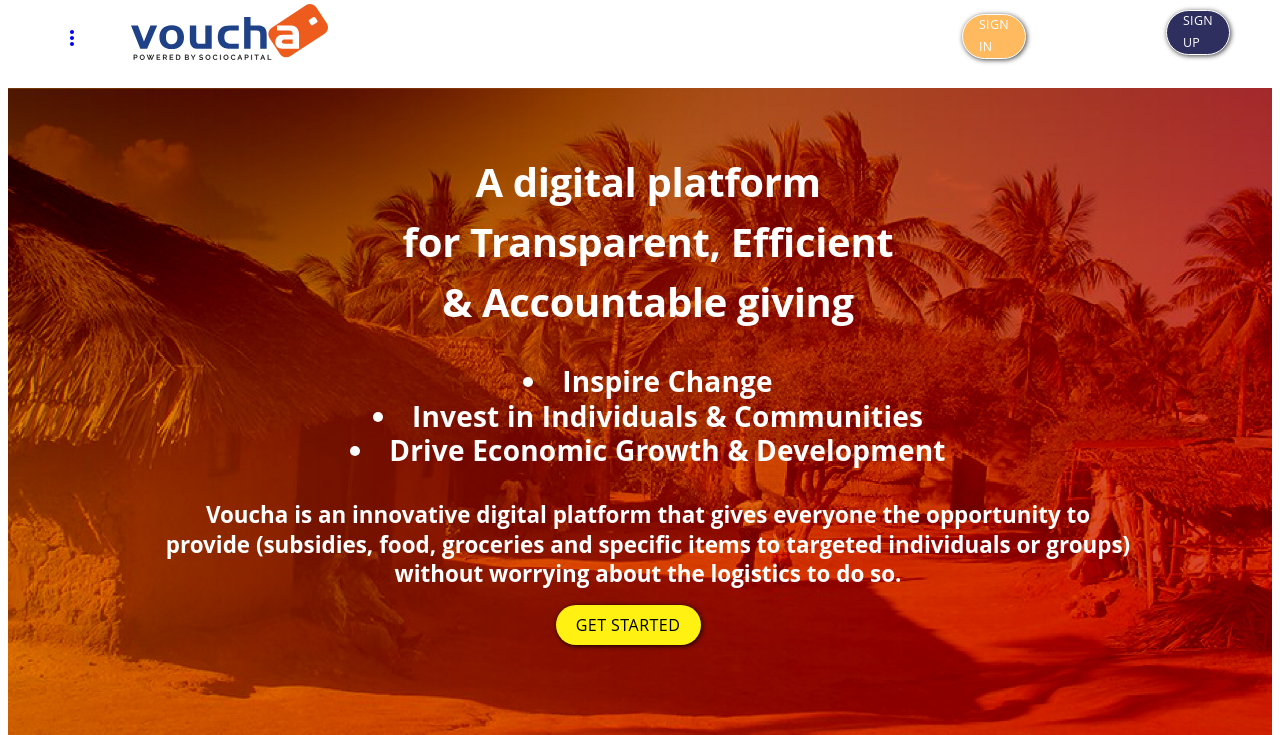
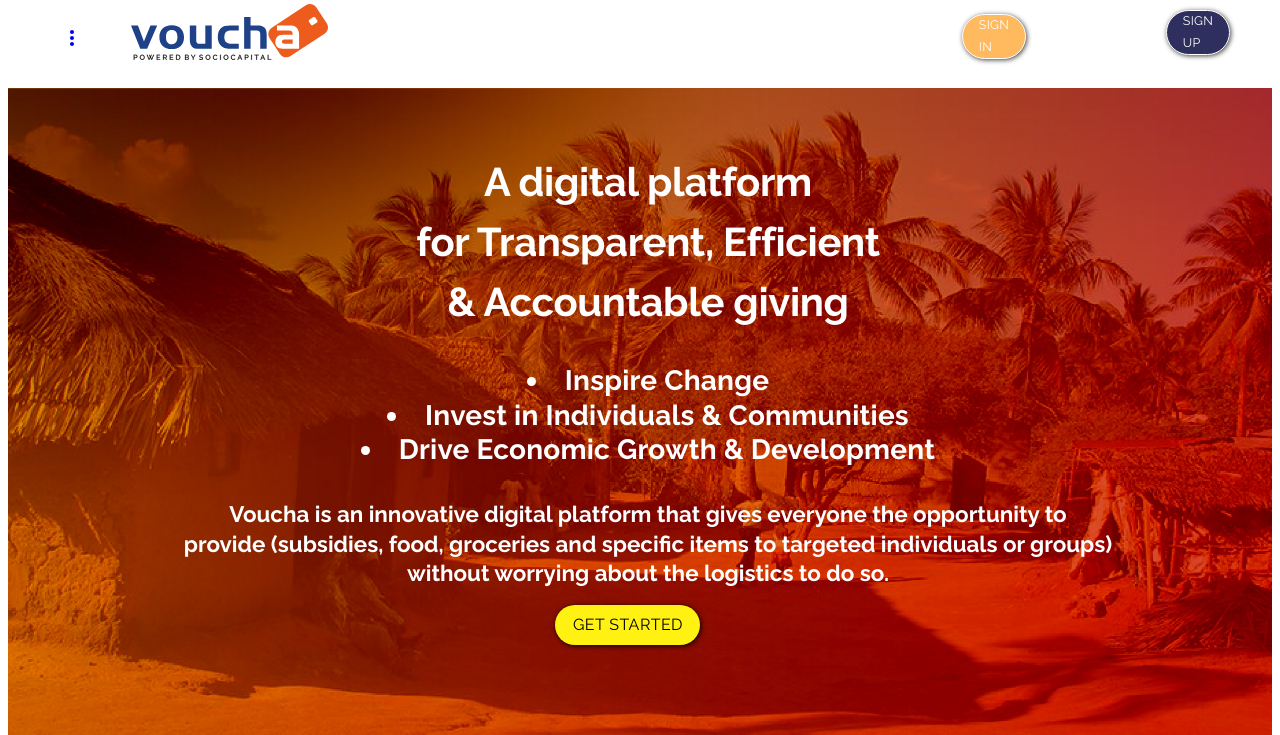
Before and after one commit to amaben2020/voucha, a React (Create React App) app: page / in a window 1280 px wide. Shown: the top 735 px of the page. Built offline with nearby package versions, Linux system fonts and the light colour scheme.

Commit message:
Updated the font style and fontfamily

```diff
--- a/public/index.html
+++ b/public/index.html
@@ -1,15 +1,24 @@
 <!DOCTYPE html>
 <html lang="en">
 	<head>
-    <meta charset="utf-8">
-    <meta name="viewport" content="width=device-width, initial-scale=1, shrink-to-fit=no">
-    <meta name="theme-color" content="#000000">
+		<meta charset="utf-8" />
+		<meta
+			name="viewport"
+			content="width=device-width, initial-scale=1, shrink-to-fit=no"
+		/>
+		<meta name="theme-color" content="#000000" />
 		<!--
       manifest.json provides metadata used when your web app is added to the
       homescreen on Android. See https://developers.google.com/web/fundamentals/engage-and-retain/web-app-manifest/
     -->
-    <link rel="manifest" href="%PUBLIC_URL%/manifest.json">
-    <link rel="shortcut icon" href="%PUBLIC_URL%/favicon.ico">
+		<link rel="manifest" href="%PUBLIC_URL%/manifest.json" />
+		<link rel="shortcut icon" href="%PUBLIC_URL%/favicon.ico" />
+		<link rel="preconnect" href="https://fonts.gstatic.com" />
+		<link rel="preconnect" href="https://fonts.gstatic.com" />
+		<link
+			href="https://fonts.googleapis.com/css2?family=Raleway:ital,wght@0,400;0,600;0,700;0,900;1,700&display=swap"
+			rel="stylesheet"
+		/>
 		<!--
       Notice the use of %PUBLIC_URL% in the tags above.
       It will be replaced with the URL of the `public` folder during the build.
--- a/src/Components/Messages/ErrorMessage.js
+++ b/src/Components/Messages/ErrorMessage.js
@@ -11,7 +11,7 @@ const useStyles = makeStyles((theme) => ({
 	},
 }));
 
-export default function SimpleAlerts() {
+export default function SimpleAlerts({ children }) {
 	const classes = useStyles();
 
 	return (
--- a/src/Components/UI/DonorSignup.jsx
+++ b/src/Components/UI/DonorSignup.jsx
@@ -86,14 +86,6 @@ function DonorSignUp({ props }) {
 	const matchesXS = useMediaQuery(theme.breakpoints.down("xs"));
 	const { isAuthenticated } = useAuth0();
 
-	<Route
-		exact
-		path="/donordashboard"
-		render={(props) =>
-			isAuthenticated ? <Redirect to="/donordashboard" /> : null
-		}
-	/>;
-
 	return (
 		<Grid
 			container
--- a/src/Components/UI/Theme.js
+++ b/src/Components/UI/Theme.js
@@ -21,19 +21,19 @@ export default createMuiTheme({
 	}, //this closes the palette option for typography and enables font-size change
 	typography: {
 		tab: {
-			fontFamily: "Open Sans",
+			fontFamily: "Raleway, sans-serif",
 			textTransform: "none",
 			fontWeight: 700,
 			fontSize: "1rem",
 		},
 		estimate: {
-			fontFamily: "Open Sans",
+			fontFamily: "Raleway, sans-serif",
 			fontSize: "1rem",
 			textTransform: "none",
 			color: arcBlue,
 		},
 		h2: {
-			fontFamily: "Open Sans",
+			fontFamily: "Raleway, sans-serif",
 			fontWeight: 700,
 			fontSize: "2.5rem",
 			color: `${arcBlue}`,
@@ -41,7 +41,7 @@ export default createMuiTheme({
 		},
 		h6: {
 			fontWeight: 300,
-			fontFamily: "Open Sans",
+			fontFamily: "Raleway, sans-serif",
 			color: arcBlack,
 			lineHeight: 1,
 			fontSize: "1.1rem",
@@ -58,19 +58,19 @@ export default createMuiTheme({
 			color: arcGrey,
 		},
 		h3: {
-			fontFamily: "Open Sans",
+			fontFamily: "Raleway, sans-serif",
 			color: arcBlue,
 			fontSize: "2.5rem",
 		},
 		h5: {
-			fontFamily: "Open Sans",
+			fontFamily: "Raleway, sans-serif",
 			color: "#000",
 			fontSize: "1.4rem",
 			fontWeight: 700,
 		},
 
 		h4: {
-			fontFamily: "Open Sans",
+			fontFamily: "Raleway, sans-serif",
 			fontWeight: 700,
 			fontSize: "1.75rem",
 			color: arcBlue,
@@ -86,7 +86,7 @@ export default createMuiTheme({
 			color: arcBlue,
 			textTransform: "none",
 			borderRadius: 50,
-			fontFamily: "Open Sans",
+			fontFamily: "Raleway",
 			fontWeight: "bold",
 		},
 	},
```
Lines whose indentation alone changed are shown as unchanged.
